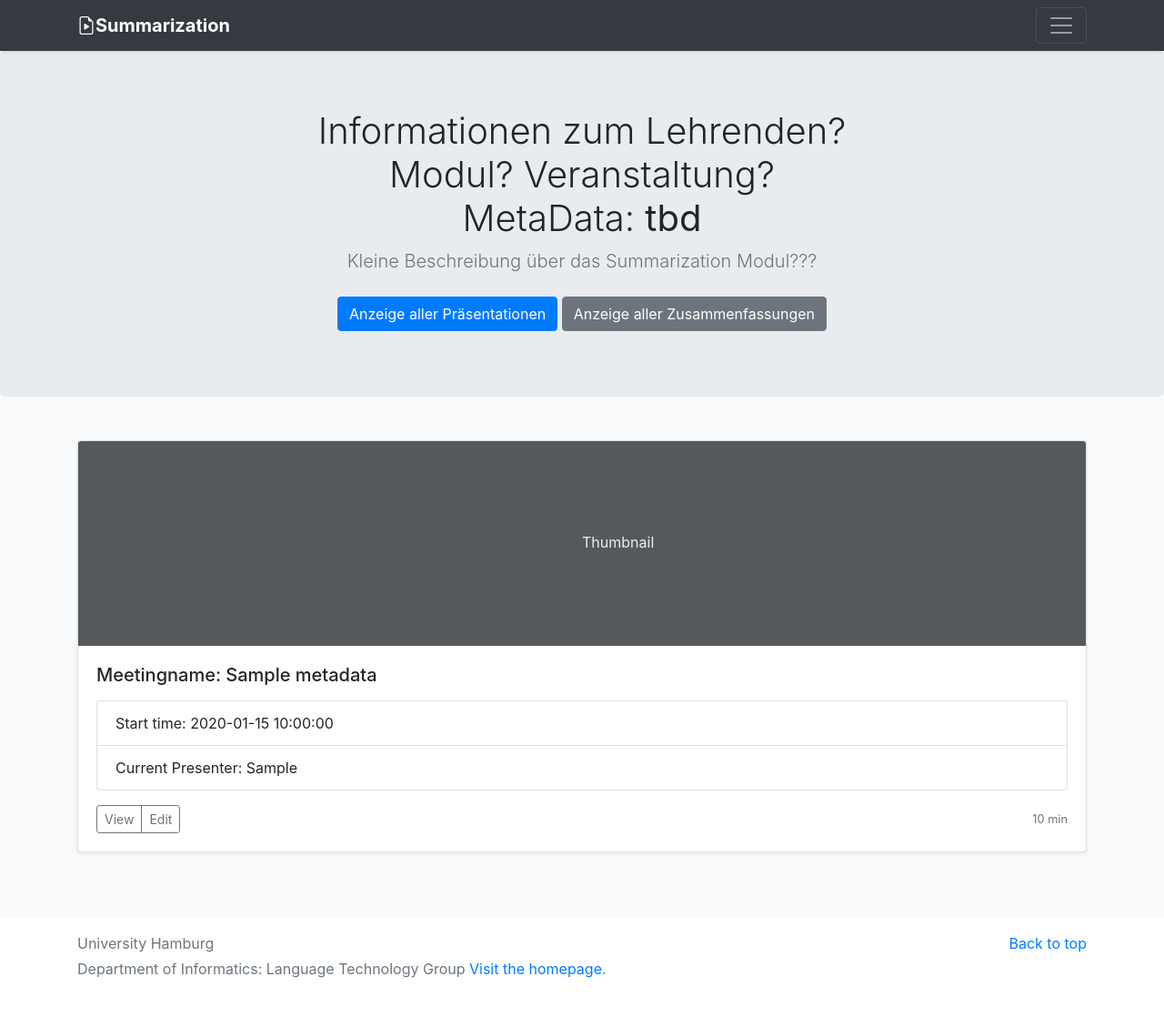
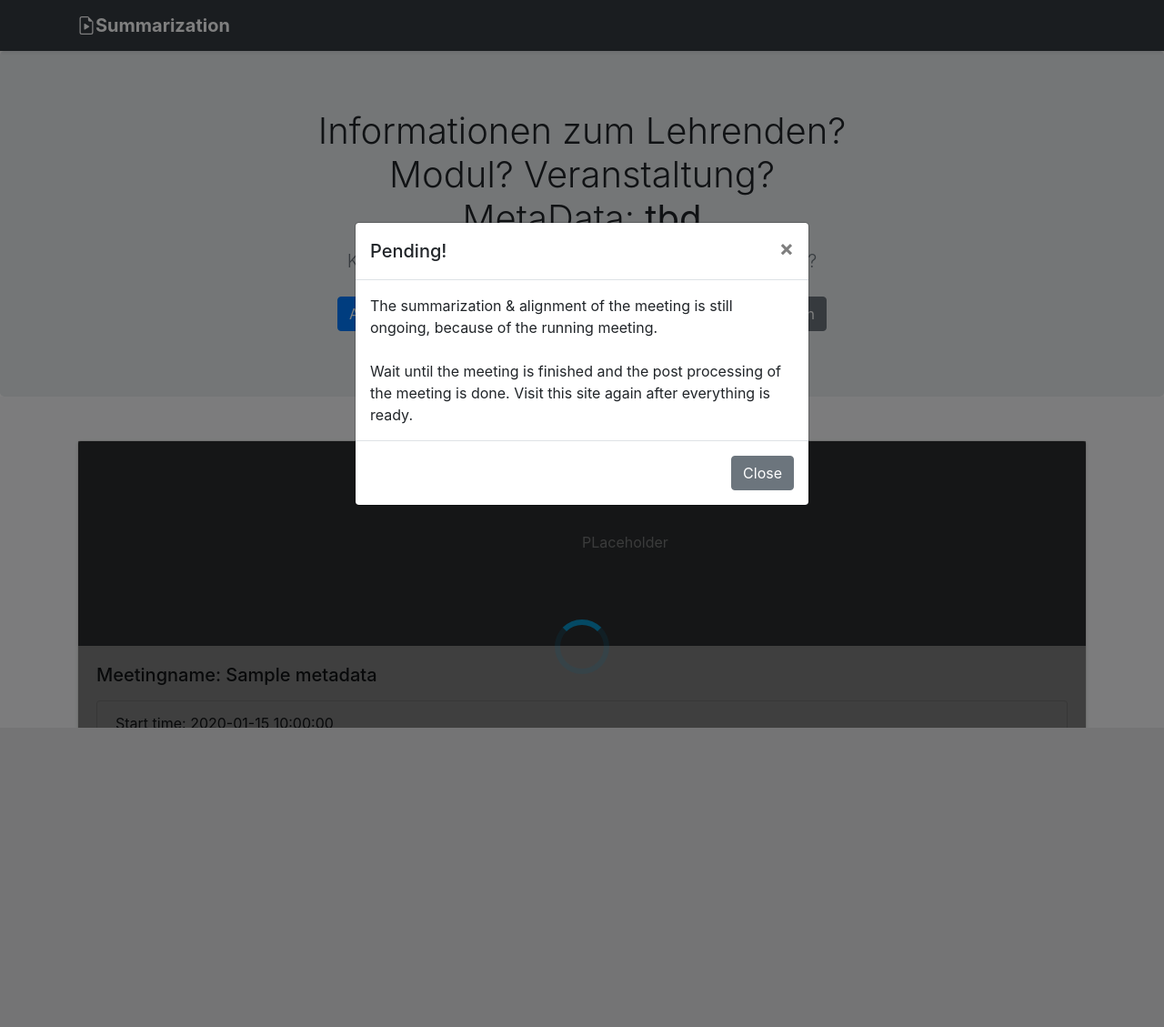
Before and after one commit to nghoa/bbb-summarizer, a Flask app: template app/templates/lecture.html in a window 1280 px wide. Shown: the whole page at 91% size. After the commit the page ends 800 px from the top, so only its background shows below. Run offline with Flask 2, Linux system fonts and the light colour scheme; the template is opened without the code that fills it: most values are stand-ins (such as "Sample title", 1, 10 or a date in 2020); data that the repository does not hold is empty; parts of the project's set-up code (start-up, migrations or seed data) failed here and were passed over; some libraries are stand-ins or nearby versions.

Commit message:
integrated meeting_has_ended eventHandler

```diff
--- a/app/apis/pb_connect.py
+++ b/app/apis/pb_connect.py
@@ -1,18 +1,10 @@
 import redis
 import json
-
-# TODO: Prototype
-import time
 
 '''
 Listen to Redis Channel
 Returns whether meeting has ended
 '''
-
-# TODO: Prototyping for meeting has ended event
-def meeting_ended():
-    time.sleep(10)
-    return True
 
 def connect_to_redis():
     CHANNEL_TO_VOICE = "to-voice-conf-redis-channel"
--- a/app/lectures/routes.py
+++ b/app/lectures/routes.py
@@ -3,7 +3,7 @@
 from datetime import datetime, timedelta
 # In App Modules
 from app.apis.bigbluebutton import get_meetings
-from app.apis.pb_connect import meeting_ended
+from app.apis.pb_connect import meeting_has_ended
 from . import lectures_blueprint
 from .get_stuff import get_config
 
@@ -44,40 +44,45 @@
             return redirect(url_for('.show_lecture_with_metadata', metadata=metadata))
 
 
-# Testing out redirect from confnum -> lecture with metadata
-@lectures_blueprint.route('/lectures/testplace/data')
-def get_meeting_info_test():
-    conf_num = request.args.get('confnum')
-    # TODO:
-    # start_time transformation
-    start_number = "1603483882428"
-    f_start_number = float(start_number)
-    start_time = datetime.datetime.fromtimestamp(f_start_number / 1e3).strftime('%d-%m-%Y %H:%M:%S')
-
-    metadata_dict = {
-        "conference_number": conf_num,
-        "conference_name": "Conference Name Test",
-        "internal_meeting_id": "Internal Meeting ID test",
-        "start_time": start_time,
-        "current_presenter": "Lorem Ipsum"
-    }
-    metadata = json.dumps(metadata_dict)
-
-    return redirect(url_for('.show_lecture_with_metadata', metadata=metadata))
-
-@lectures_blueprint.route('/lectures/testplace')
+@lectures_blueprint.route('/lectures')
 def show_lecture_with_metadata():
     metadata = request.args['metadata']     # counterpart for url_for
     metadata_json = json.loads(metadata)
 
-    # TODO:
-    # Start EventListener: meeting_ended()?
-
+    # through ajax the /lectures/prepare_meeting_data route will be immediately triggered
     return render_template('lecture.html', metadata = metadata_json)
 
-@lectures_blueprint.route('/lectures/testplace/base')
-def show_base_extension():
-    return render_template('test.html')
+
+@lectures_blueprint.route('/lectures/prepare_meeting_data')
+def prepare_meeting_summary():
+    # meeting_has_ended function
+    internal_meeting_id = request.args.get('internal_meeting_id')
+    meeting_end = meeting_has_ended(internal_meeting_id)
+    if (meeting_end):
+
+        # TODO:
+        ###### after meeting has ended do following:
+        # mkdir folders
+        # transcribe meeting
+        # align meeting
+        # route to summarization
+        # serve files
+
+        return  '''
+                    <div id="overlay" style="display: none;">
+                        <div class="w-100 d-flex justify-content-center align-items-center">
+                            <div class="spinner"></div>
+                        </div>
+                    </div>
+                '''
+
+@lectures_blueprint.route('/lectures/new_loading_script')
+def replace_ajax():
+    return ''
+
+
+# TODO
+#### ------- Working Space ------- #####
 
 
 # TODO:
@@ -99,25 +104,6 @@
 @lectures_blueprint.route('/lectures/ajax')
 def lecture_ajax():
     return render_template('lecture_ajax.html')
-
-# AJAX Loading screen
-@lectures_blueprint.route('/lectures/ajax/prepare_meeting')
-def prepare_meeting_summary():
-    # meeting_has_ended function
-    time.sleep(5)
-    return  '''
-                <div id="overlay" style="display: none;">
-                    <div class="w-100 d-flex justify-content-center align-items-center">
-                        <div class="spinner"></div>
-                    </div>
-                </div>
-            '''
-
-# TODO: dunno for what
-@lectures_blueprint.route('/lectures/ajax/new_loading_script')
-def replace_ajax():
-    return ''
-
 
 # TODO:
 ####### ---------- Testspace -------------------
@@ -143,3 +129,45 @@
             return jsonify(result='Try again.')
     except Exception as e:
         return str(e)
+
+
+
+# TODO:
+# Archive
+
+# Testing out redirect from confnum -> lecture with metadata
+@lectures_blueprint.route('/lectures/testplace/data')
+def get_meeting_info_test():
+    conf_num = request.args.get('confnum')
+    start_number = "1603483882428"
+    f_start_number = float(start_number)
+    start_time = datetime.datetime.fromtimestamp(f_start_number / 1e3).strftime('%d-%m-%Y %H:%M:%S')
+
+    metadata_dict = {
+        "conference_number": conf_num,
+        "conference_name": "Conference Name Test",
+        "internal_meeting_id": "Internal Meeting ID test",
+        "start_time": start_time,
+        "current_presenter": "Lorem Ipsum"
+    }
+    metadata = json.dumps(metadata_dict)
+
+    return redirect(url_for('.show_lecture_with_metadata', metadata=metadata))
+
+# AJAX Loading screen
+@lectures_blueprint.route('/lectures/ajax/prepare_meeting')
+def prepare_meeting_summary_test():
+    # meeting_has_ended function
+    time.sleep(5)
+    return  '''
+                <div id="overlay" style="display: none;">
+                    <div class="w-100 d-flex justify-content-center align-items-center">
+                        <div class="spinner"></div>
+                    </div>
+                </div>
+            '''
+
+# TODO: dunno for what
+@lectures_blueprint.route('/lectures/ajax/new_loading_script')
+def replace_ajax_test():
+    return ''
--- a/app/templates/lecture.html
+++ b/app/templates/lecture.html
@@ -1,78 +1,28 @@
-<!DOCTYPE html>
-<html>
+{% extends "base.html" %}
+{% block title %} Extension Test {% endblock %}
+{% block scripts %}
+<script id="loading_script">
+	$(function () {
+		// parse internal_meeting_id for prepare_meeting_data route
+		$("#loading").load("lectures/prepare_meeting_data?internal_meeting_id={{ metadata.internal_meeting_id }}");
+		$("#loading_script").load("lectures/new_loading_script");
+		$("#modalCenter").modal("show");
+	})
+</script>
+{% endblock %}
 
-<head>
-	<meta charset="utf-8">
-	<meta http-equiv="X-UA-Compatible" content="IE=edge">
-	<title>Lecture List</title>
+<!-- Head of html -->
+{% block head %}
+{{ super() }}
+{% endblock %}
 
-	<!-- Bootstrap Core CSS -->
-	<link href="../static/dist/css/bootstrap.min.css" rel="stylesheet">
-	<!-- Custom style for this template -->
-	<link href="../static/css/lectures.css" rel="stylesheet">
-	<link href="../static/css/carousel.css" rel="stylesheet">
+<!-- Header -->
+{% block header %}
+{{ super() }}
+{% endblock %}
 
-	<script src="https://code.jquery.com/jquery-3.0.0.slim.js"></script>
-	<script src="../static/dist/js/bootstrap.bundle.min.js"></script>
-
-	<!-- If the above doesnt work -->
-	<script src="https://code.jquery.com/jquery-3.5.1.slim.min.js"
-		integrity="sha384-DfXdz2htPH0lsSSs5nCTpuj/zy4C+OGpamoFVy38MVBnE+IbbVYUew+OrCXaRkfj"
-		crossorigin="anonymous"></script>
-	<script src="https://cdn.jsdelivr.net/npm/bootstrap@4.5.3/dist/js/bootstrap.bundle.min.js"
-		integrity="sha384-ho+j7jyWK8fNQe+A12Hb8AhRq26LrZ/JpcUGGOn+Y7RsweNrtN/tE3MoK7ZeZDyx"
-		crossorigin="anonymous"></script>
-	<link rel="stylesheet" href="https://cdn.jsdelivr.net/npm/bootstrap@4.5.3/dist/css/bootstrap.min.css"
-		integrity="sha384-TX8t27EcRE3e/ihU7zmQxVncDAy5uIKz4rEkgIXeMed4M0jlfIDPvg6uqKI2xXr2" crossorigin="anonymous">
-
-</head>
-
-<body>
-	<header>
-		<div class="collapse bg-dark" id="navbarHeader">
-			<div class="container">
-				<div class="row">
-					<div class="col-sm-8 col-md-7 py-4">
-						<h4 class="text-white">About</h4>
-						<p class="text-muted">Add some information about the album below, the author, or any other
-							background context. Make it a few sentences long so folks can pick up some informative
-							tidbits. Then, link them off to some social networking sites or contact information.</p>
-					</div>
-					<div class="col-sm-4 offset-md-1 py-4">
-						<h4 class="text-white">Contact</h4>
-						<ul class="list-unstyled">
-							<li><a href="#" class="text-white">Follow on Twitter</a></li>
-							<li><a href="#" class="text-white">Like on Facebook</a></li>
-							<li><a href="#" class="text-white">Email me</a></li>
-						</ul>
-					</div>
-				</div>
-			</div>
-		</div>
-		<div class="navbar navbar-dark bg-dark shadow-sm">
-			<div class="container d-flex justify-content-between">
-				<a href="#" class="navbar-brand d-flex align-items-center">
-					<svg width="1em" height="1em" viewBox="0 0 16 16" class="bi bi-file-earmark-play"
-						fill="currentColor" xmlns="http://www.w3.org/2000/svg">
-						<path
-							d="M6 11.117V6.883a.5.5 0 0 1 .757-.429l3.528 2.117a.5.5 0 0 1 0 .858l-3.528 2.117a.5.5 0 0 1-.757-.43z" />
-						<path
-							d="M4 0h5.5v1H4a1 1 0 0 0-1 1v12a1 1 0 0 0 1 1h8a1 1 0 0 0 1-1V4.5h1V14a2 2 0 0 1-2 2H4a2 2 0 0 1-2-2V2a2 2 0 0 1 2-2z" />
-						<path d="M9.5 3V0L14 4.5h-3A1.5 1.5 0 0 1 9.5 3z" />
-					</svg>
-					<strong>Summarization</strong>
-				</a>
-				<button class="navbar-toggler" type="button" data-toggle="collapse" data-target="#navbarHeader"
-					aria-controls="navbarHeader" aria-expanded="false" aria-label="Toggle navigation">
-					<span class="navbar-toggler-icon"></span>
-				</button>
-			</div>
-		</div>
-	</header>
-
-	<!-- Middle Section of Content -->
-	<main role="main">
-
+<!-- Main content -->
+{% block content %}
 <section class="jumbotron text-center">
 	<div class="container">
 		<h1>Informationen zum Lehrenden? Modul? Veranstaltung? MetaData: <b>tbd</b></h1>
@@ -91,11 +41,11 @@
 			<div class="col-md-12">
 				<div class="card mb-4 shadow-sm">
 					<svg class="bd-placeholder-img card-img-top" width="100%" height="225"
-								xmlns="http://www.w3.org/2000/svg" preserveAspectRatio="xMidYMid slice"
-								focusable="false" role="img" aria-label="Placeholder: Thumbnail">
+						xmlns="http://www.w3.org/2000/svg" preserveAspectRatio="xMidYMid slice" focusable="false"
+						role="img" aria-label="Placeholder: Thumbnail">
 						<title>Placeholder</title>
 						<rect width="100%" height="100%" fill="#55595c" /><text x="50%" y="50%" fill="#eceeef"
-									dy=".3em">Thumbnail</text>
+							dy=".3em">PLaceholder</text>
 					</svg>
 					<div class="card-body">
 						<h5 class="card-title">Meetingname: {{ metadata.conference_name }}</h5>
@@ -106,6 +56,14 @@
 						</ul>
 						</p>
 						<div class="d-flex justify-content-between align-items-center">
+							<!-- Loading Overlay -->
+							<div id="loading">
+								<div id="overlay" style="display: flex;">
+									<div class="w-100 d-flex justify-content-center align-items-center">
+										<div class="spinner"></div>
+									</div>
+								</div>
+							</div>
 							<div class="btn-group">
 								<button type="button" class="btn btn-sm btn-outline-secondary">View</button>
 								<button type="button" class="btn btn-sm btn-outline-secondary">Edit</button>
@@ -116,23 +74,39 @@
 				</div>
 			</div>
 
+			<!-- Modal -->
+            <div class="modal fade" id="modalCenter" tabindex="-1" role="dialog" aria-labelledby="modalCenterTitle"
+                aria-hidden="true">
+                <div class="modal-dialog modal-dialog-centered" role="document">
+                    <div class="modal-content">
+                        <div class="modal-header">
+                            <h5 class="modal-title" id="modalLongTitle">Pending!</h5>
+                            <button type="button" class="close" data-dismiss="modal" aria-label="Close">
+                                <span aria-hidden="true">&times;</span>
+                            </button>
+                        </div>
+                        <div class="modal-body">
+                            The summarization & alignment of the meeting is still ongoing, because of the running
+                            meeting.
+                            <br> <br>
+                            Wait until the meeting is finished and the post processing of the meeting is done.
+                            Visit this site again after everything is ready.
+                        </div>
+                        <div class="modal-footer">
+                            <button type="button" class="btn btn-secondary" data-dismiss="modal">Close</button>
                         </div>
                     </div>
                 </div>
-	</main>
+            </div>
+
+		</div>
+	</div>
+</div>
+{% endblock %}
 
 
-	<footer class="text-muted">
-		<div class="container">
-			<p class="float-right">
-				<a href="#">Back to top</a>
-			</p>
-			<p>University Hamburg</p>
-			<p>Department of Informatics: Language Technology Group <a
-					href="https://www.inf.uni-hamburg.de/en/inst/ab/lt/home.html">Visit the homepage</a>.</p>
-		</div>
-	</footer>
 
-</body>
-
-</html>
+<!-- Footer -->
+{% block footer %}
+{{ super() }}
+{% endblock %}
--- a/app/utils/get_correct_meeting.py
+++ /dev/null
@@ -1,3 +0,0 @@
-'''
-    Controller which saves the correct meeting for linking it to the correct one???
-'''
```
Also changed, not shown: app/templates/lecture_backup.html (added, +138 -0 lines), app/utils/check_meeting_end.py (deleted, +0 -16 lines). Lines whose indentation alone changed are shown as unchanged.
